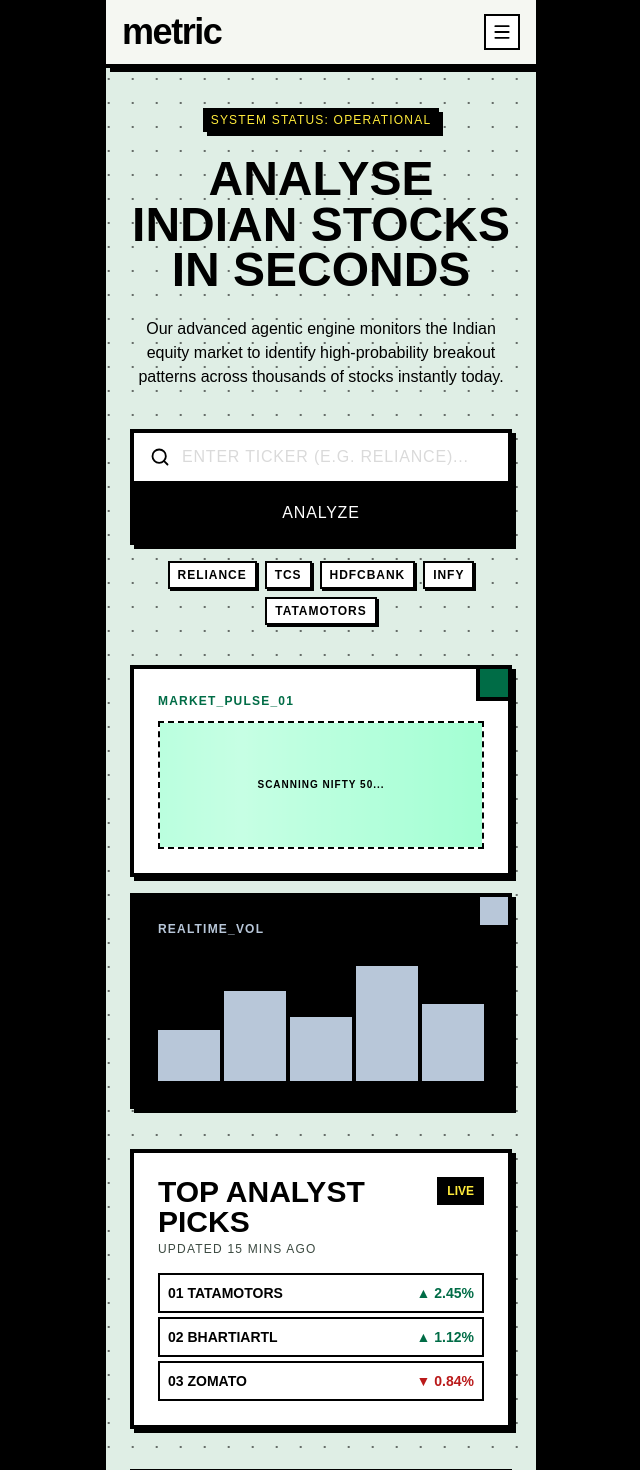
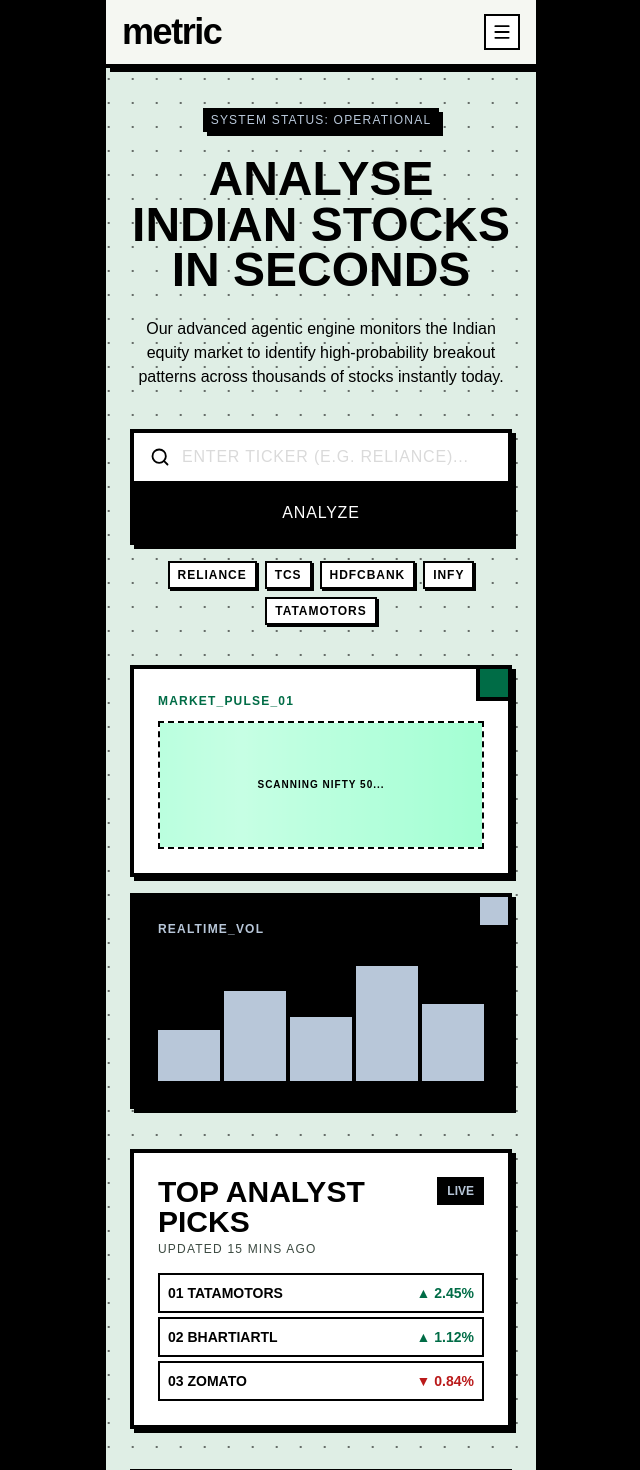
Before and after one commit to threeoneonetwo/metric-stocks-analyser, a Next.js app: page / in a window 1280 px wide. Shown: the top 1470 px of the page, without its empty margins (319-959 px from the left). Built offline with nearby package versions, Linux system fonts and the light colour scheme.

Commit message:
Remove yellow from app palette

```diff
--- a/app/analyze/[ticker]/loading-view.tsx
+++ b/app/analyze/[ticker]/loading-view.tsx
@@ -37,7 +37,7 @@ export function LoadingView({ ticker }: LoadingViewProps) {
   return (
     <section className="mx-auto flex min-h-[calc(100vh-10rem)] w-full max-w-[42rem] flex-col justify-center px-4 py-10 sm:px-6">
       <div className="mb-10 text-center">
-        <div className="mb-4 inline-block border-2 border-black bg-black px-6 py-2 font-mono text-sm font-bold uppercase tracking-[0.05em] text-metric-yellow neo-shadow">
+        <div className="mb-4 inline-block border-2 border-black bg-black px-6 py-2 font-mono text-sm font-bold uppercase tracking-[0.05em] text-metric-finance-accent neo-shadow">
           Ticker: {ticker}
         </div>
         <h1 className="font-serif text-5xl font-black uppercase leading-[0.95] tracking-[-0.04em]">
--- a/app/globals.css
+++ b/app/globals.css
@@ -1,7 +1,6 @@
 @import "tailwindcss";
 
 :root {
-  --metric-yellow: #ffeb3b;
   --metric-ink: #000000;
   --metric-black: #000000;
   --metric-cream: #f5f7f2;
@@ -24,7 +23,6 @@
 @theme inline {
   --color-background: var(--background);
   --color-foreground: var(--foreground);
-  --color-metric-yellow: var(--metric-yellow);
   --color-metric-ink: var(--metric-ink);
   --color-metric-black: var(--metric-black);
   --color-metric-cream: var(--metric-cream);
--- a/app/page.tsx
+++ b/app/page.tsx
@@ -9,7 +9,7 @@ export default function Home() {
       <TopBar />
       <section className="mx-auto flex w-full max-w-[42rem] flex-1 flex-col gap-10 px-4 py-10 sm:px-6">
         <div className="flex flex-col items-center gap-6 text-center">
-          <div className="animate-entrance bg-black px-2 py-1 font-mono text-xs font-medium uppercase tracking-[0.1em] text-metric-yellow neo-shadow">
+          <div className="animate-entrance bg-black px-2 py-1 font-mono text-xs font-medium uppercase tracking-[0.1em] text-metric-finance-accent neo-shadow">
             System status: operational
           </div>
           <h1
@@ -85,7 +85,7 @@ export default function Home() {
                 Updated 15 mins ago
               </p>
             </div>
-            <div className="border-2 border-black bg-black px-2 py-1 font-mono text-xs font-bold uppercase text-metric-yellow">
+            <div className="border-2 border-black bg-black px-2 py-1 font-mono text-xs font-bold uppercase text-metric-finance-accent">
               Live
             </div>
           </div>
--- a/app/r/[ticker]/page.tsx
+++ b/app/r/[ticker]/page.tsx
@@ -61,7 +61,7 @@ export default async function ReportPage({ params }: ReportPageProps) {
               <path d="M0,80 Q50,60 100,75 T200,45 T300,55 T400,25 V100 H0 Z" fill="rgba(0,108,70,0.12)" />
               <path d="M0,80 Q50,60 100,75 T200,45 T300,55 T400,25" fill="none" stroke="#006c46" strokeWidth="3" />
             </svg>
-            <div className="absolute right-2 top-2 bg-black px-2 py-1 font-mono text-xs font-bold text-metric-yellow neo-shadow-sm">
+            <div className="absolute right-2 top-2 bg-black px-2 py-1 font-mono text-xs font-bold text-metric-finance-accent neo-shadow-sm">
               {report.price}
             </div>
           </div>
@@ -241,7 +241,7 @@ function ReportSection({
           <Bolt size={22} />
         </div>
       ) : null}
-      <span className="mb-4 inline-block bg-black px-2 py-1 font-mono text-xs font-bold uppercase tracking-[0.08em] text-metric-yellow">
+      <span className="mb-4 inline-block bg-black px-2 py-1 font-mono text-xs font-bold uppercase tracking-[0.08em] text-metric-finance-accent">
         {title}
       </span>
       {children}
```
